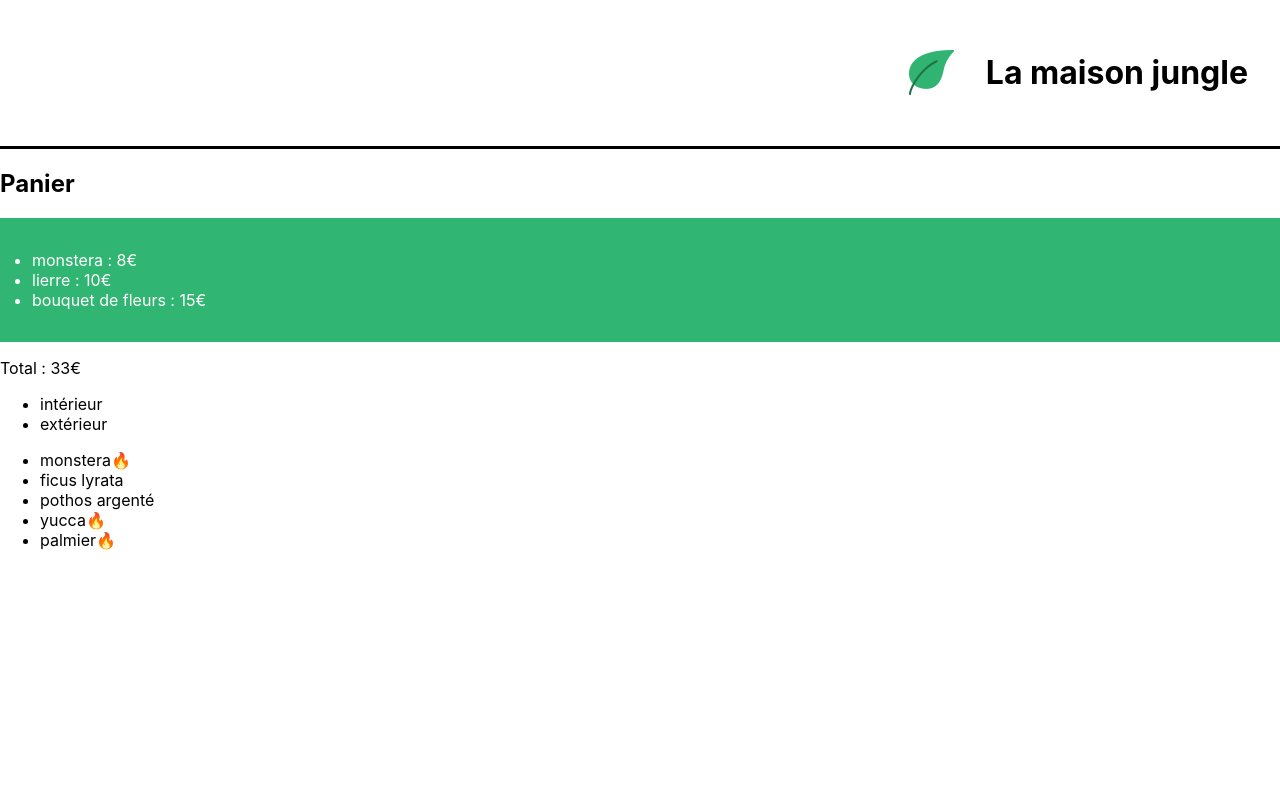
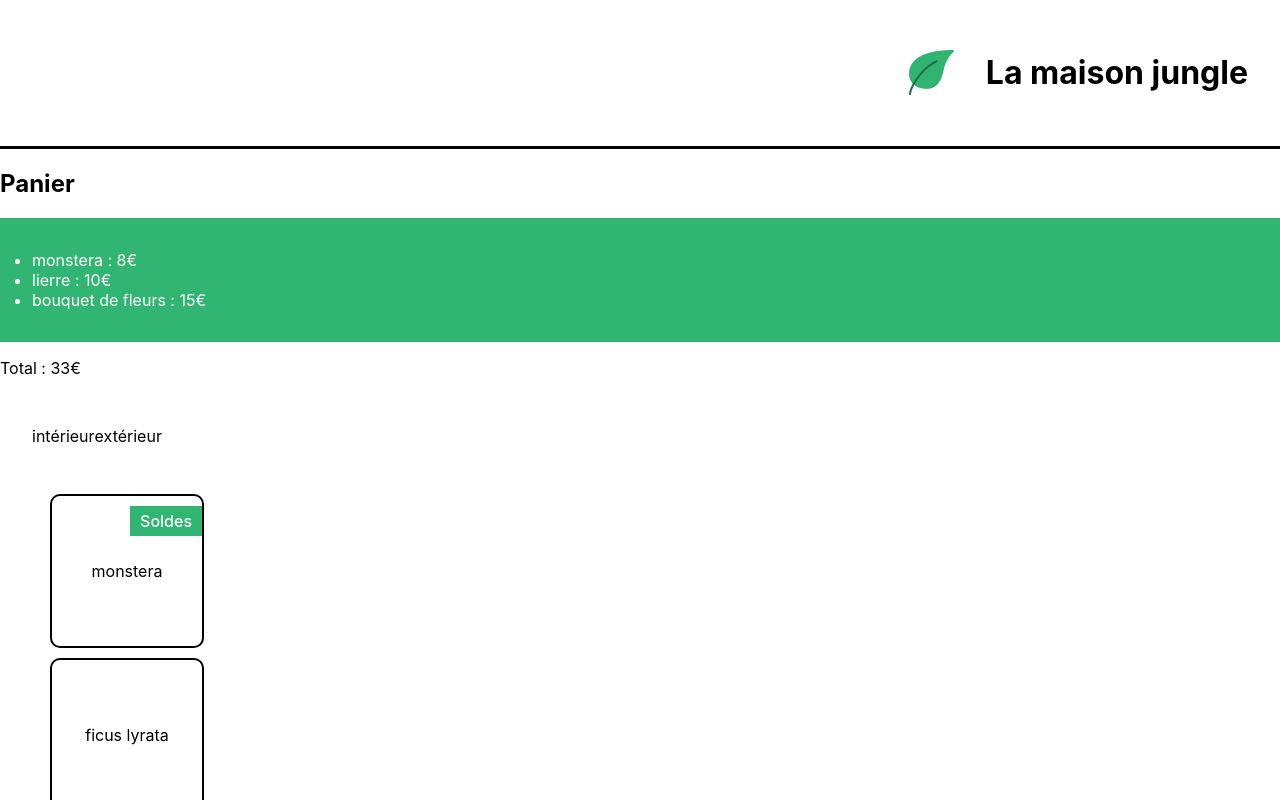
Before and after one commit to YeshiGlt/la-maison-jungle, a React (Create React App) app: page / in a window 1280 px wide. Shown: the top 800 px of the page. Built offline with nearby package versions, Linux system fonts and the light colour scheme.

Commit message:
📦 NEW: Afficher une div "Soldes" selon une condition (isSpecialOffer true) + ajout de style

```diff
--- a/src/components/ShoppingList.js
+++ b/src/components/ShoppingList.js
@@ -1,4 +1,5 @@
 import { plantList } from "../datas/plantList";
+import "../styles/ShoppingList.css";
 
 function ShoppingList() {
   const categoriesPlant = plantList.reduce(
@@ -9,16 +10,16 @@
 
   return (
     <div>
-      <ul>
+      <ul className="lmj-plant-list">
         {categoriesPlant.map((cat) => (
           <li key={cat}>{cat}</li>
         ))}
       </ul>
       <ul>
         {plantList.map((plant) => (
-          <li key={plant.id}>
+          <li key={plant.id} className="lmj-plant-item">
             {plant.name}
-            {plant.isBestSale && <span>🔥</span>}
+            {plant.isSpecialOffer && <div className="lmj-sales">Soldes</div>}
           </li>
         ))}
       </ul>
--- a/src/datas/plantList.js
+++ b/src/datas/plantList.js
@@ -1,12 +1,11 @@
 export const plantList = [
-  { id: "1ab", name: "monstera", category: "intérieur", isBestSale: true },
-  { id: "2cd", name: "ficus lyrata", category: "extérieur", isBestSale: false },
+  { id: "1ab", name: "monstera", category: "intérieur", isSpecialOffer: true },
+  { id: "2cd", name: "ficus lyrata", category: "extérieur" },
   {
     id: "3ef",
     name: "pothos argenté",
     category: "extérieur",
-    isBestSale: false,
   },
-  { id: "4gh", name: "yucca", category: "intérieur", isBestSale: true },
-  { id: "5ij", name: "palmier", category: "extérieur", isBestSale: true },
+  { id: "4gh", name: "yucca", category: "intérieur", isSpecialOffer: true },
+  { id: "5ij", name: "palmier", category: "extérieur", isSpecialOffer: true },
 ];
--- /dev/null
+++ b/src/styles/ShoppingList.css
@@ -0,0 +1,30 @@
+.lmj-plant-list {
+  list-style-type: none;
+  padding: 32px;
+  display: flex;
+  flex-wrap: wrap;
+  max-width: 800px;
+}
+
+.lmj-plant-item {
+  border: solid 2px black;
+  border-radius: 10px;
+  height: 150px;
+  width: 150px;
+  margin: 10px;
+  display: flex;
+  align-items: center;
+  justify-content: center;
+  flex-direction: column;
+  position: relative;
+}
+
+.lmj-sales {
+  position: absolute;
+  right: 0px;
+  top: 10px;
+  font-weight: 500;
+  color: white;
+  padding: 5px 10px;
+  background-color: #31b572;
+}
```
